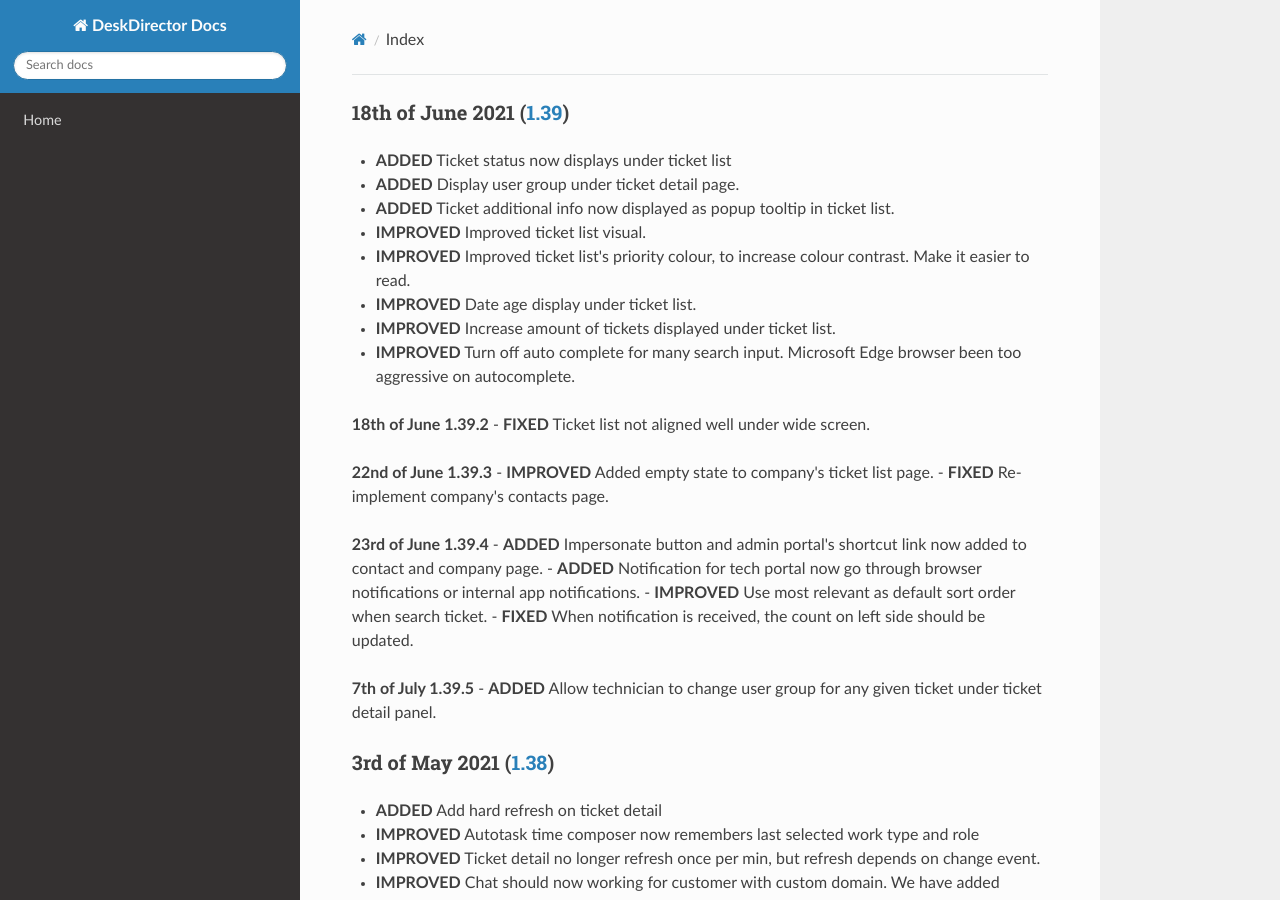
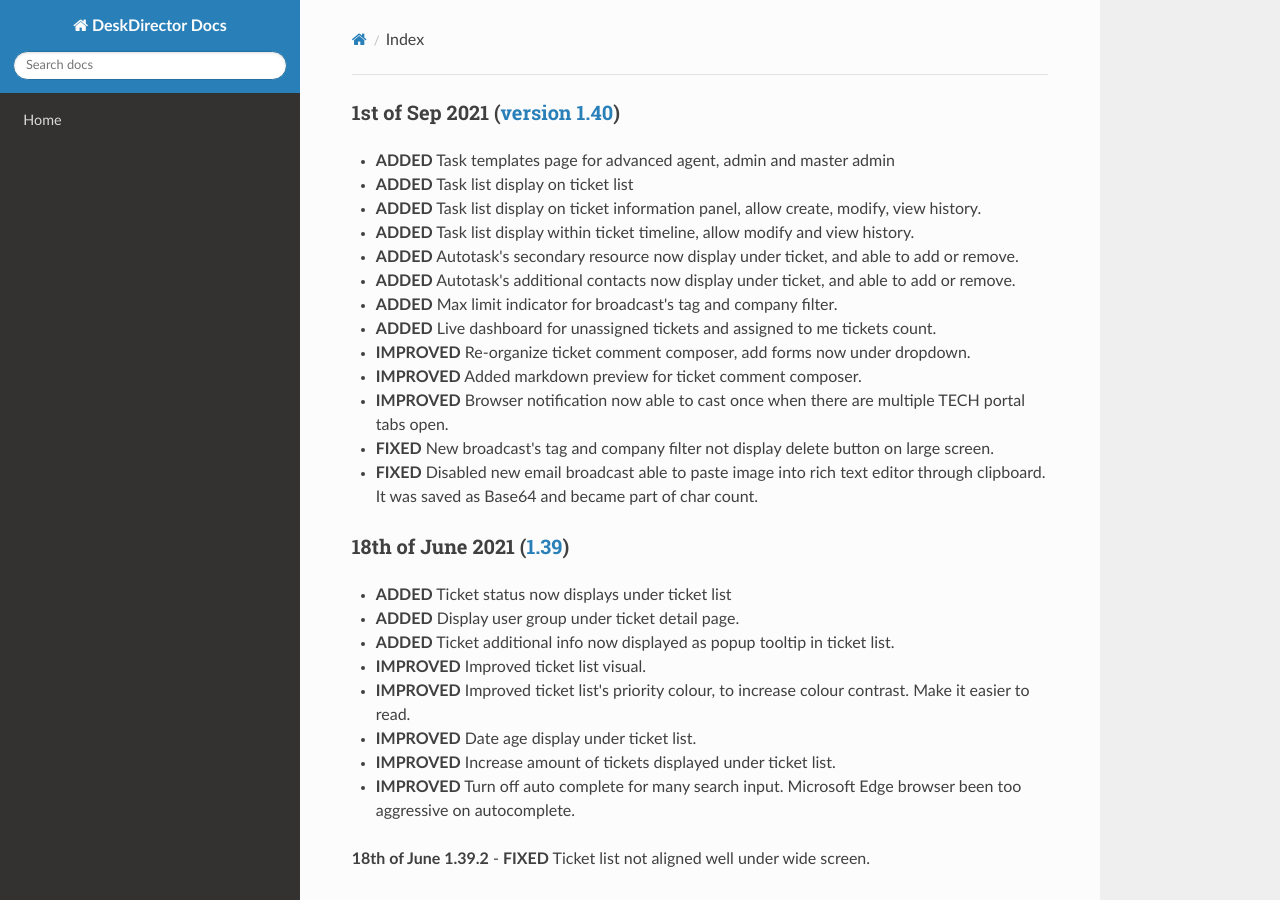
Before and after one commit to DeskDirector/docs, an MkDocs documentation site: the page built from docs/_release/tech/README.md, in a window 1280 px wide and 900 px high. Built offline with MkDocs 1.6.1, drawn with Linux system fonts in a browser that asks for light colours; nearby versions of some CDN libraries; old or Windows-style settings are respelled for this version of MkDocs.

Commit message:
Update README.md

```diff
--- a/docs/_release/tech/README.md
+++ b/docs/_release/tech/README.md
@@ -1,3 +1,18 @@
+### 1st of Sep 2021 ([version 1.40](v1.40))
+- **ADDED** Task templates page for advanced agent, admin and master admin
+- **ADDED** Task list display on ticket list
+- **ADDED** Task list display on ticket information panel, allow create, modify, view history.
+- **ADDED** Task list display within ticket timeline, allow modify and view history.
+- **ADDED** Autotask's secondary resource now display under ticket, and able to add or remove.
+- **ADDED** Autotask's additional contacts now display under ticket, and able to add or remove.
+- **ADDED** Max limit indicator for broadcast's tag and company filter.
+- **ADDED** Live dashboard for unassigned tickets and assigned to me tickets count.
+- **IMPROVED** Re-organize ticket comment composer, add forms now under dropdown.
+- **IMPROVED** Added markdown preview for ticket comment composer.
+- **IMPROVED** Browser notification now able to cast once when there are multiple TECH portal tabs open.
+- **FIXED** New broadcast's tag and company filter not display delete button on large screen.
+- **FIXED** Disabled new email broadcast able to paste image into rich text editor through clipboard. It was saved as Base64 and became part of char count.
+
 ### 18th of June 2021 ([1.39](v1.39))
 - **ADDED** Ticket status now displays under ticket list
 - **ADDED** Display user group under ticket detail page.
```
